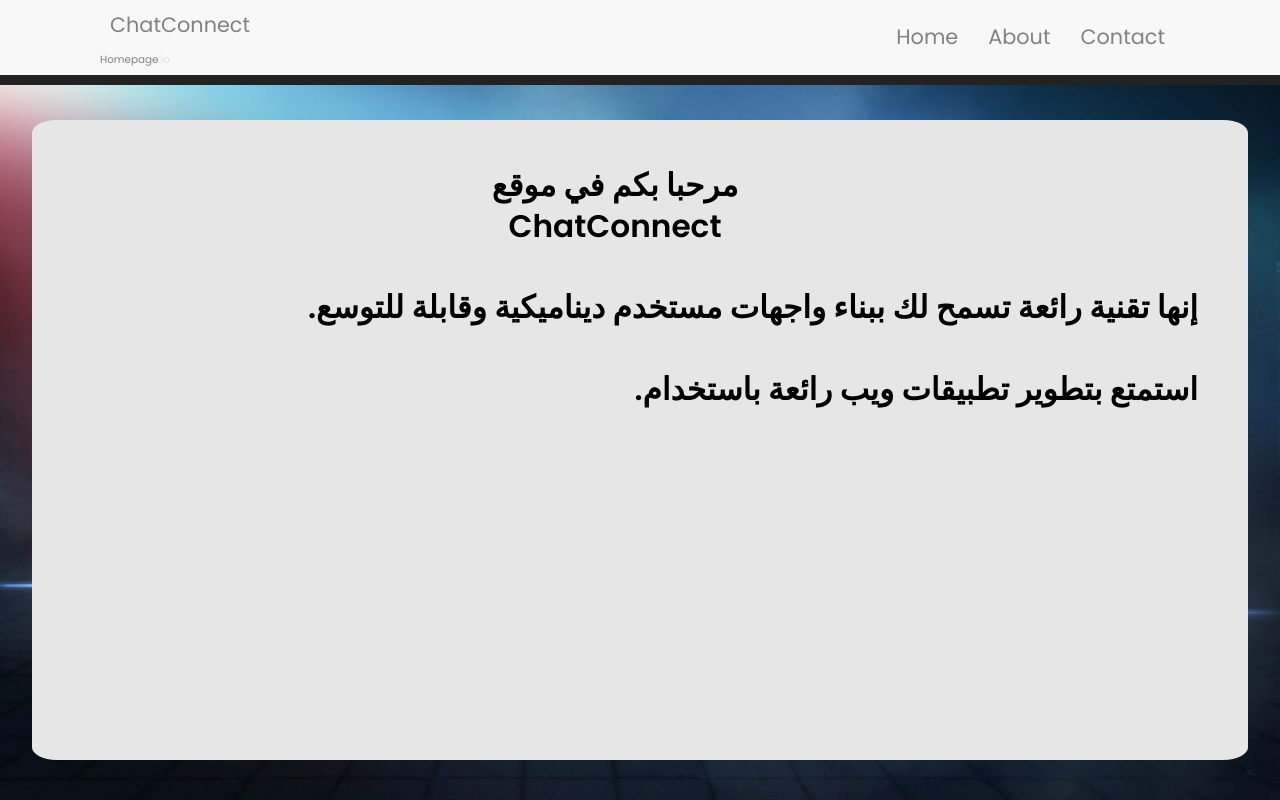
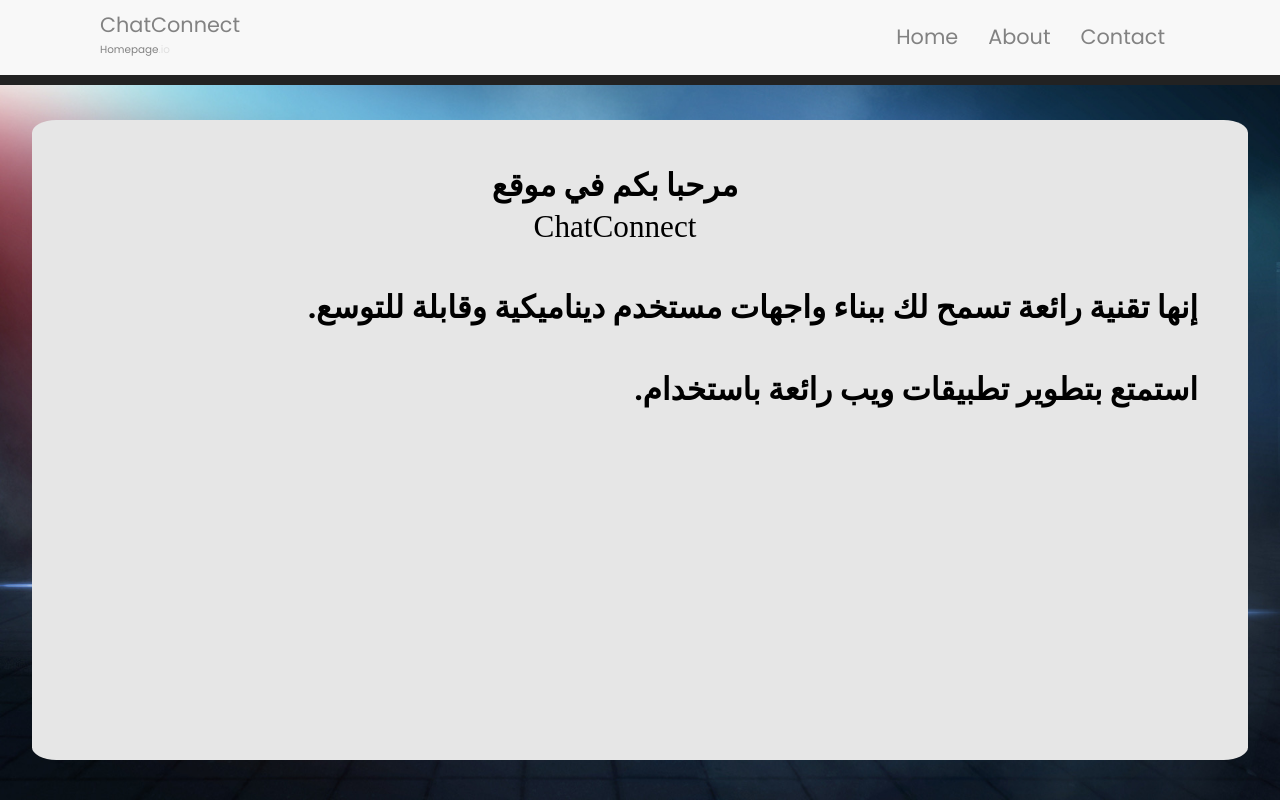
Before and after one commit to abdelrahman-yahia-zakaria/website-React, a React (Create React App) app: page / in a window 1280 px wide. Built offline with nearby package versions, Linux system fonts and the light colour scheme.

Commit message:
first change

```diff
--- a/src/App.js
+++ b/src/App.js
@@ -24,7 +24,7 @@ const Navigation = styled.header`
     padding-bottom: 30px;
     text-decoration: none;
 
-    p {
+    p2 {
       width: 500px;
       display: block;
     }
@@ -173,7 +173,7 @@ class App1 extends Component {
       <Navigation>
         <div className="logo">
           <Link to="/">
-           <p>ChatConnect</p>
+           <p2>ChatConnect</p2>
             <em>
               <div className="letterhead">
                 <span className="name">Homepage</span>
--- a/src/index.css
+++ b/src/index.css
@@ -66,4 +66,6 @@ h1 {
 }
 p {
   margin: 10px;
+  font-family: "ink free", InkFreeFont;
+    font-weight: 400;
 }
```
